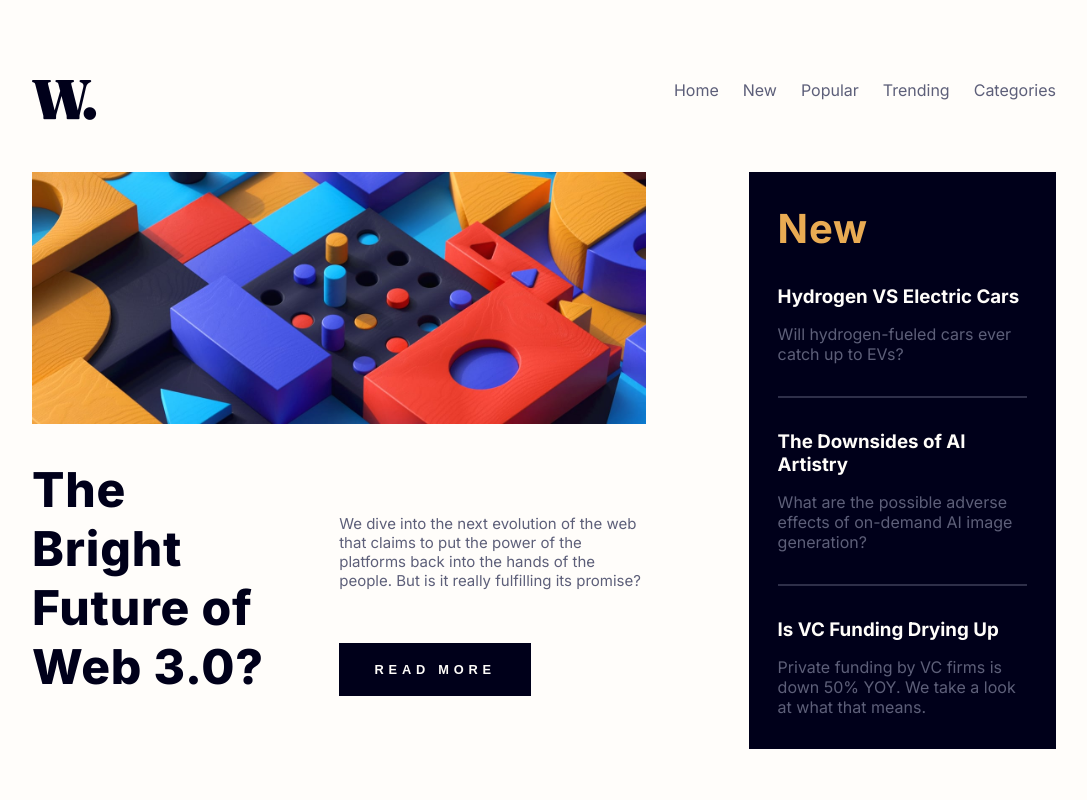
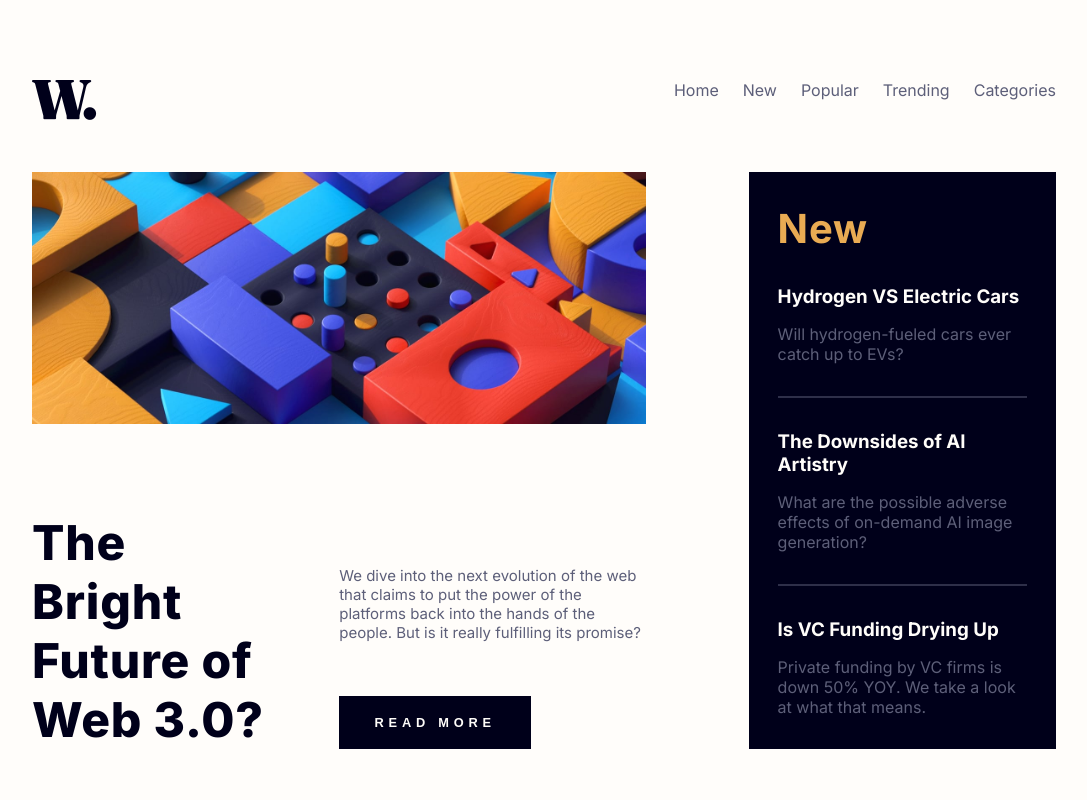
Before and after one commit to mpabarca/news-homepage-main, a Next.js app: page / in a window 1280 px wide. Shown: the top 800 px of the page, without its empty margins (96-1183 px from the left). Built offline with nearby package versions, Linux system fonts and the light colour scheme.

Commit message:
Fix style on popular new

```diff
--- a/src/styles/pages/home.scss
+++ b/src/styles/pages/home.scss
@@ -6,6 +6,9 @@
     margin: 3rem 0;
     .popular{
         width: 60%;
+            display: flex;
+            flex-direction: column;
+            justify-content: space-between;
         img {
             width: 100%;
             height: auto;
@@ -14,7 +17,6 @@
             display: flex;
             flex-direction: row;
             justify-content: space-between;
-            margin: 2rem 0;
             h1 {
                 width: 40%;
                 font-size: 3rem;
```
